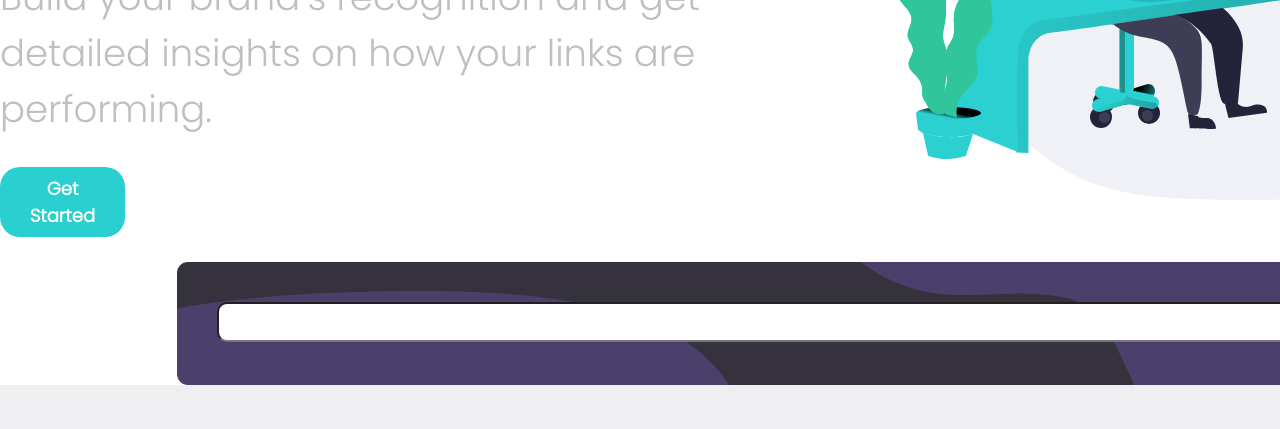
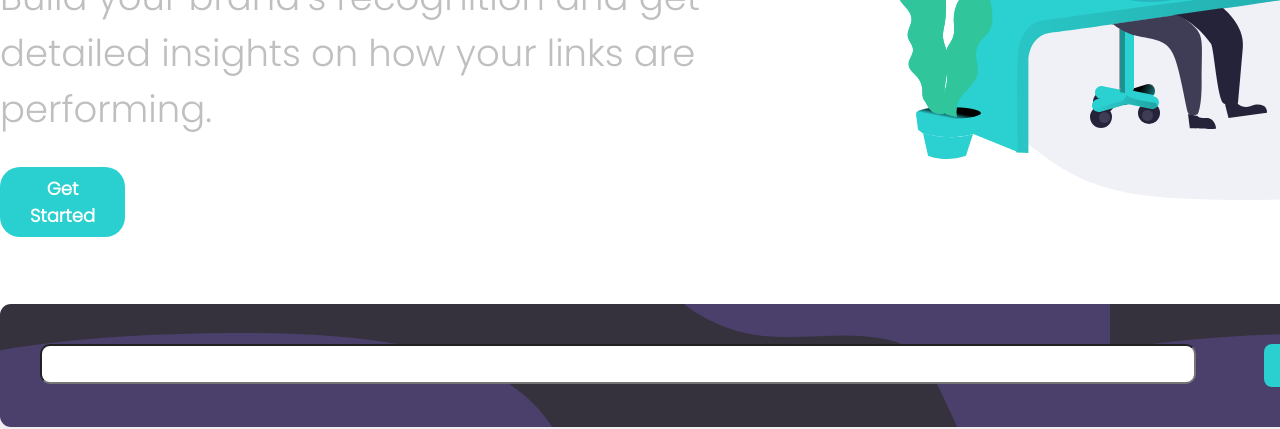
Before and after one commit to ngocphamttdt/cssee, a plain HTML site: page 6.url-shortening-api-master1/index.html in a window 1280 px wide. Shown: the part 387-816 px from the top of the page. Drawn offline with Linux system fonts and the light colour scheme.

Commit message:
fix searching  box's position

```diff
--- a/6.url-shortening-api-master1/index.css
+++ b/6.url-shortening-api-master1/index.css
@@ -96,10 +96,9 @@ html {
 
 .searching-section {
   position: relative;
-  margin: 15px 0 0 177px;
+  margin: 0 auto;
   width: 1440px;
-  /* left: 187px;
-  top: 508px; */
+  top: 57px;
   padding: 40px;
   background-image: url(./images/bg-shorten-desktop.svg);
   border-radius: 11px;
```
